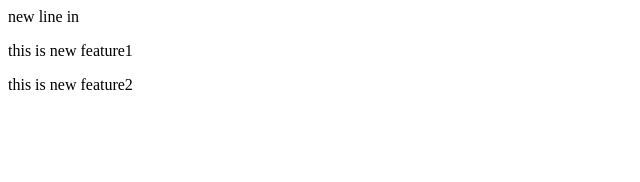
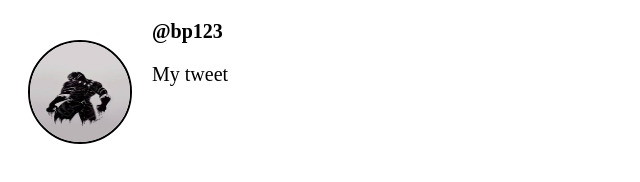
Before and after one commit to vaibp25/My-demo2, a plain HTML site: page index.html in a window 1280 px wide. Shown: the whole page, without its empty margins (0-640 px from the left). Drawn offline with Linux system fonts and the light colour scheme.

Commit message:
added new web code

```diff
--- a/index.html
+++ b/index.html
@@ -1,9 +1,29 @@
-<p>
-    new line in
-</p>
-<p>
-    this is new feature1
-</p>
-<p>
-    this is new feature2
-</p>
+<!DOCTYPE html>
+<html lang="en">
+    <head>
+        <title>My Web Page</title>
+        <style>
+            img {
+                width: 100px;
+                height: 100px;
+                border-color: black;
+                border-style: solid;
+                border-width: 2px;
+                border-radius: 50%;
+                float: left;
+                margin: 20px;
+            }
+            p.username {
+                font-weight: bold;
+            }
+            p{
+                font-size: 20px;
+            }
+        </style>
+    </head>
+    <body>
+        <img src="images/images (1).jpeg" alt="Profile Picture">
+        <p class="username">@bp123</p>
+        <p class="tweet">My tweet</p>
+    </body>
+</html>
```
Also changed, not shown: images/images (1).jpeg (added).
